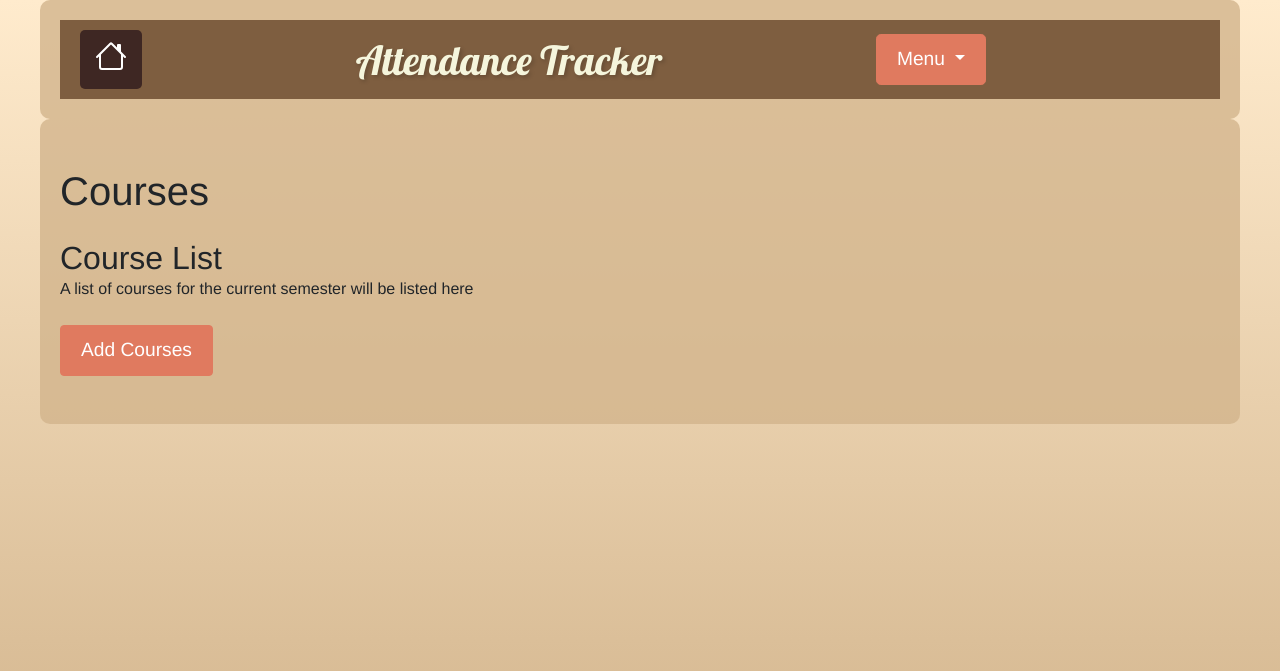
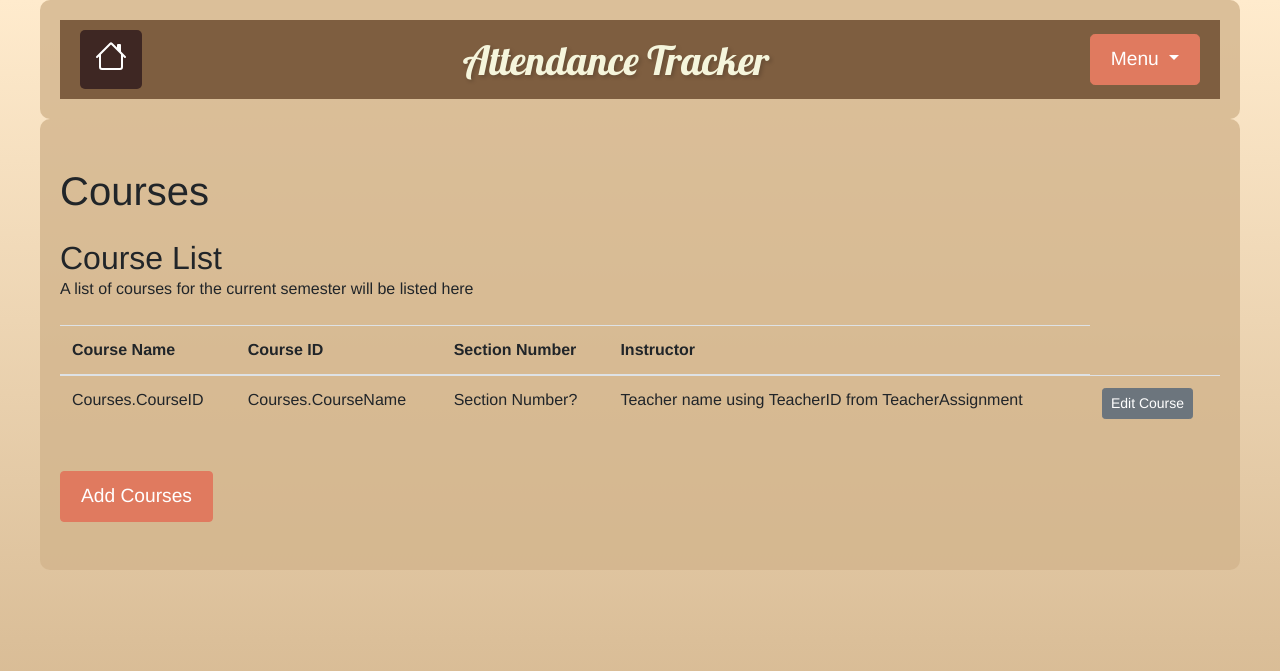
Before and after one commit to armando5569/AttendanceTracker, a Django app: page /courses/ in a window 1280 px wide. Shown: the top 671 px of the page. Run offline with Django 4.2, Linux system fonts and the light colour scheme; the first user in the database is signed in; some libraries are stand-ins or nearby versions.

Commit message:
corrected navbar, added notes
removed duplicate dropdown menu in navbar. menu options reflect role options on home page. added notes regarding table on course list page.

```diff
--- a/AttendanceTracker/templates/attendancetracker/courses.html
+++ b/AttendanceTracker/templates/attendancetracker/courses.html
@@ -9,5 +9,47 @@
   <!--each course listed will have an edit button. It will be the same form as adding a new course, but be
   prefilled with the selected course's info-->
   <br>
+
+  <table class="table">
+    <thead>
+      <tr>
+        <th scope="col">Course Name</th>
+        <th scope="col">Course ID</th>
+        <th scope="col">Section Number</th>
+        <th scope="col">Instructor</th>
+      </tr>
+    </thead>
+    <tbody>
+      <tr>
+        <tr>
+          <td>
+            Courses.CourseID
+          </td>
+          <td>
+            Courses.CourseName
+          </td>
+          <td>
+            Section Number?
+          </td>
+          <td>
+            Teacher name using TeacherID from TeacherAssignment
+          </td>
+          <td>
+            <a type="button" class="btn btn-secondary btn-sm" href= # role="button" disabled>Edit Course</a>
+          </td>
+        </tr>
+      </tr>
+      <!--
+      {% for course in courses %}
+        <tr>
+            <td>{{course.courseID}}</td>
+        </tr>
+      {% endfor %}
+      -->
+    </tbody>
+  </table>
+
+  <br>
   <a class="btn btn-primary" href="{% url 'editcourse' %}" role="button">Add Courses</a>
+  </div>
 {% endblock content %}
--- a/AttendanceTracker/templates/base.html
+++ b/AttendanceTracker/templates/base.html
@@ -38,7 +38,7 @@
       </div>
 
       <!-- User options on navbar. Dropdown button and menu -->
-      <div class="dropdown">
+      <div class="dropdown d-flex justify-content-between">
         <button class="btn btn-primary btn-lg dropdown-toggle" type="button" data-toggle="dropdown" aria-haspopup="true" aria-expanded="false">
           Menu <span class="caret"></span>
         </button>
@@ -47,46 +47,30 @@
         <!-- You can add your templates as links in the dropdown menu -->
         {% if user.is_authenticated %}
           <!-- User-specific items for authenticated users -->
-
           <a class="dropdown-item" href="{% url 'logout' %}">Log Out</a>
           <a class="dropdown-item" href="{% url 'password_reset' %}">Reset Password</a>
-      <a class="dropdown-item" href="{% url 'startclass' %}">Start Class</a>
-      <a class="dropdown-item" href="{% url 'reports' %}">Reports</a>
+          {% if user.roleID == 3 %}
             <a class="dropdown-item" href="{% url 'courses' %}">Courses</a>
             <a class="dropdown-item" href="{% url 'editcourse' %}">Add Courses</a>
+          {% elif  user.roleID == 2 %}
+            <a class="dropdown-item" href="{% url 'startclass' %}">Start Class</a>
+          {% elif  user.roleID == 1 %}
             <a class="dropdown-item" href="{% url 'studcode' %}">Code Entry</a>
+          {% endif %}
+          <a class="dropdown-item" href="{% url 'reports' %}">Reports</a>
+
+
         {% else %}
           <!-- Items for non-authenticated users -->
           <a class="dropdown-item" href="{% url 'courses' %}">Courses</a>
           <a class="dropdown-item" href="{% url 'logout' %}">Log Out</a>
+        {% endif %}
+        <!-- Add more links as needed -->
 
-
-    {% endif %}
-
-
-
-    <!-- Add more links as needed -->
+        <!--This /div is intentionally missing. It allows the user to keep the menu open upon hovering over the button.
+          The menu will disappear when the cursor is not longer hovering over the button or options
+          When the /div is present, button must be clicked so menu will remain open for selection-->
       </div>
-</div>
-      <div class="d-flex justify-content-between">
-      <div class="dropdown-menu">
-        <!-- You can add your templates as links in the dropdown menu -->
->>>>>>> 2a8ddfc8cf01d9ef4320f1f129685dc46ed1912a
-        {% if user.is_authenticated %}
-          <!-- User-specific items for authenticated users -->
-
-          <a class="dropdown-item" href="{% url 'logout' %}">Log Out</a>
-          <a class="dropdown-item" href="{% url 'password_reset' %}">Reset Password</a>
-          <a class="dropdown-item" href="{% url 'startclass' %}">Start Class</a>
-          <a class="dropdown-item" href="{% url 'reports' %}">Reports</a>
-          <a class="dropdown-item" href="{% url 'courses' %}">Courses</a>
-          <a class="dropdown-item" href="{% url 'editcourse' %}">Add Courses</a>
-        {% else %}
-          <!-- Items for non-authenticated users -->
-          <a class="dropdown-item" href="{% url 'courses' %}">Courses</a>
-          <a class="dropdown-item" href="{% url 'login' %}">Log In</a>
-
-        {% endif %}
 </div>
 
     </nav>
```
Also changed, not shown: db.sqlite3. Lines whose indentation alone changed are shown as unchanged.
